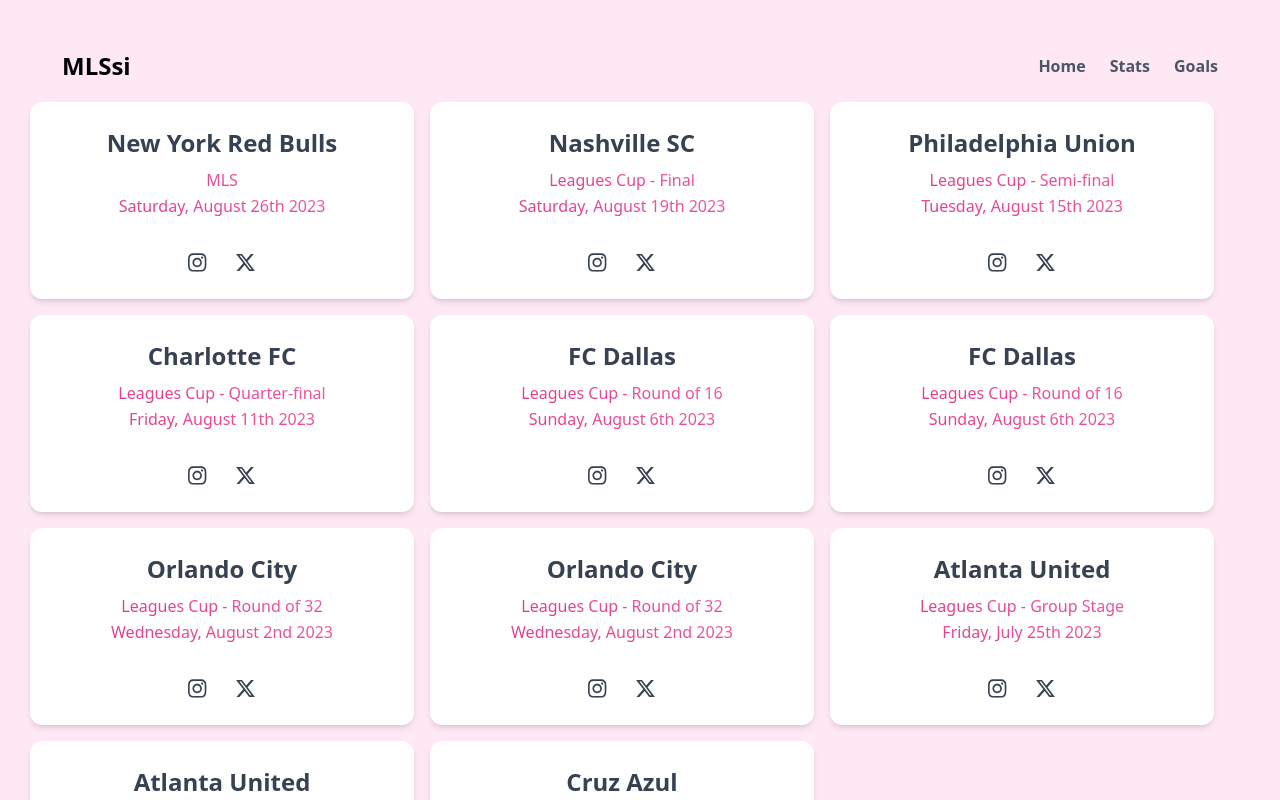
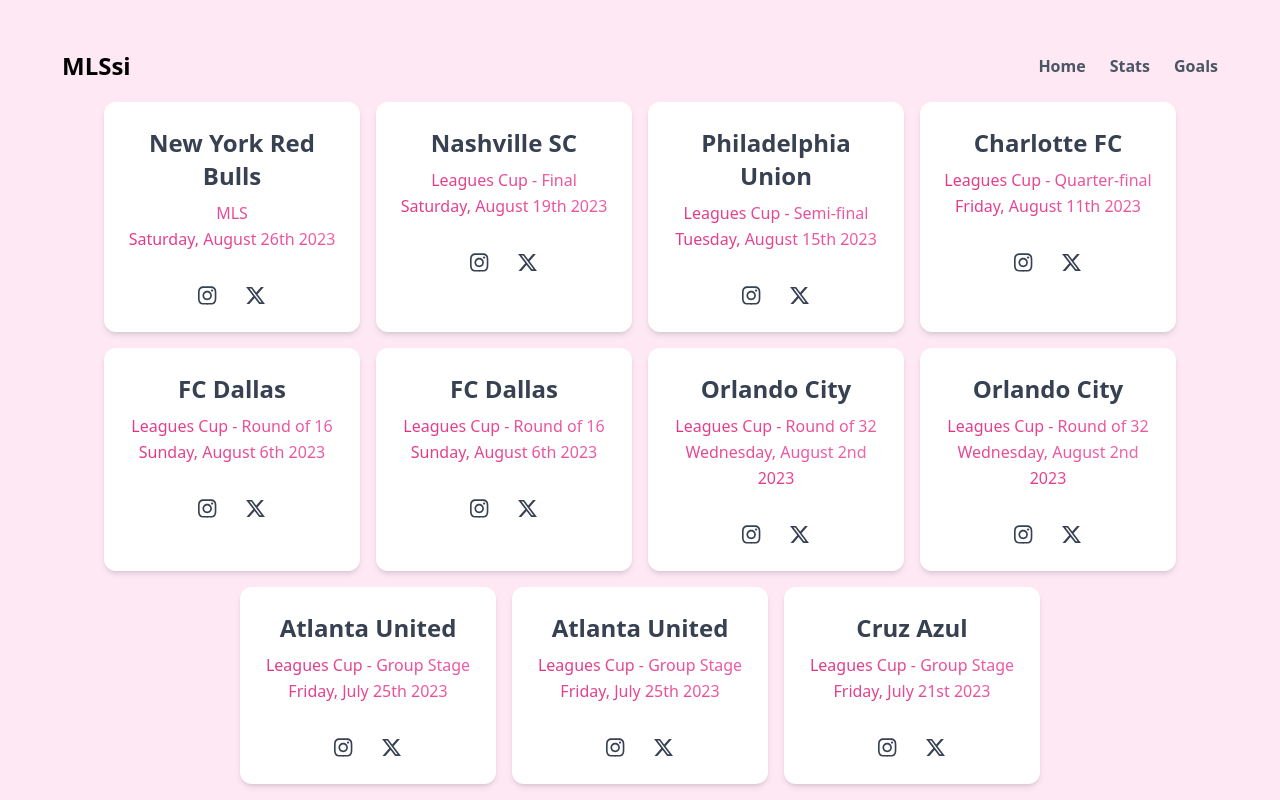
Before and after one commit to juniorq33/mlssi, a React (Create React App) app: page /Goals in a window 1280 px wide. Shown: the top 800 px of the page. Built offline with nearby package versions, Linux system fonts and the light colour scheme; the HTML template or start-up script is replaced by a standard one.

Commit message:
responsive design on Goals page

```diff
--- a/src/components/GoalCard.jsx
+++ b/src/components/GoalCard.jsx
@@ -5,7 +5,7 @@
 
 export default function GoalCard ({team, competition, date, instagramLink}) {
   return (
-    <div class="relative flex w-96 flex-col rounded-xl bg-white bg-clip-border text-gray-700 shadow-md">
+    <div class="relative flex w-96 md:w-80 lg:w-64 flex-col rounded-xl bg-white bg-clip-border text-gray-700 shadow-md">
       <div class="p-6 text-center">
         <h4 class="mb-2 block font-sans text-2xl font-semibold leading-snug tracking-normal text-blue-gray-900 antialiased">
           {team}
--- a/src/components/Goals.jsx
+++ b/src/components/Goals.jsx
@@ -3,7 +3,7 @@
 
 export default function Goals () {
   return (
-    <div class="flex flex-wrap gap-4 font-mono text-white text-sm font-bold leading-6 rounded-lg">
+    <div class="flex flex-wrap gap-4 justify-center font-mono text-white text-sm font-bold leading-6 rounded-lg">
       <GoalCard team={"New York Red Bulls"} competition={"MLS"} date={"Saturday, August 26th 2023"} instagramLink={"https://www.instagram.com/reel/CwbgoQJsi46/?igsh=MXczanAxaWdrYWFs"}></GoalCard>
       <GoalCard team={"Nashville SC"} competition={"Leagues Cup - Final"} date={"Saturday, August 19th 2023"} instagramLink={"https://www.instagram.com/reel/CwJgoGHMX3_/?igsh=aTFzcDFtYzJpdDE3"}></GoalCard>
       <GoalCard team={"Philadelphia Union"} competition={"Leagues Cup - Semi-final"} date={"Tuesday, August 15th 2023"} instagramLink={"https://www.instagram.com/reel/Cv--9i3ue8F/?igsh=MWFlano5NHM0M3E2OA=="}></GoalCard>
```
